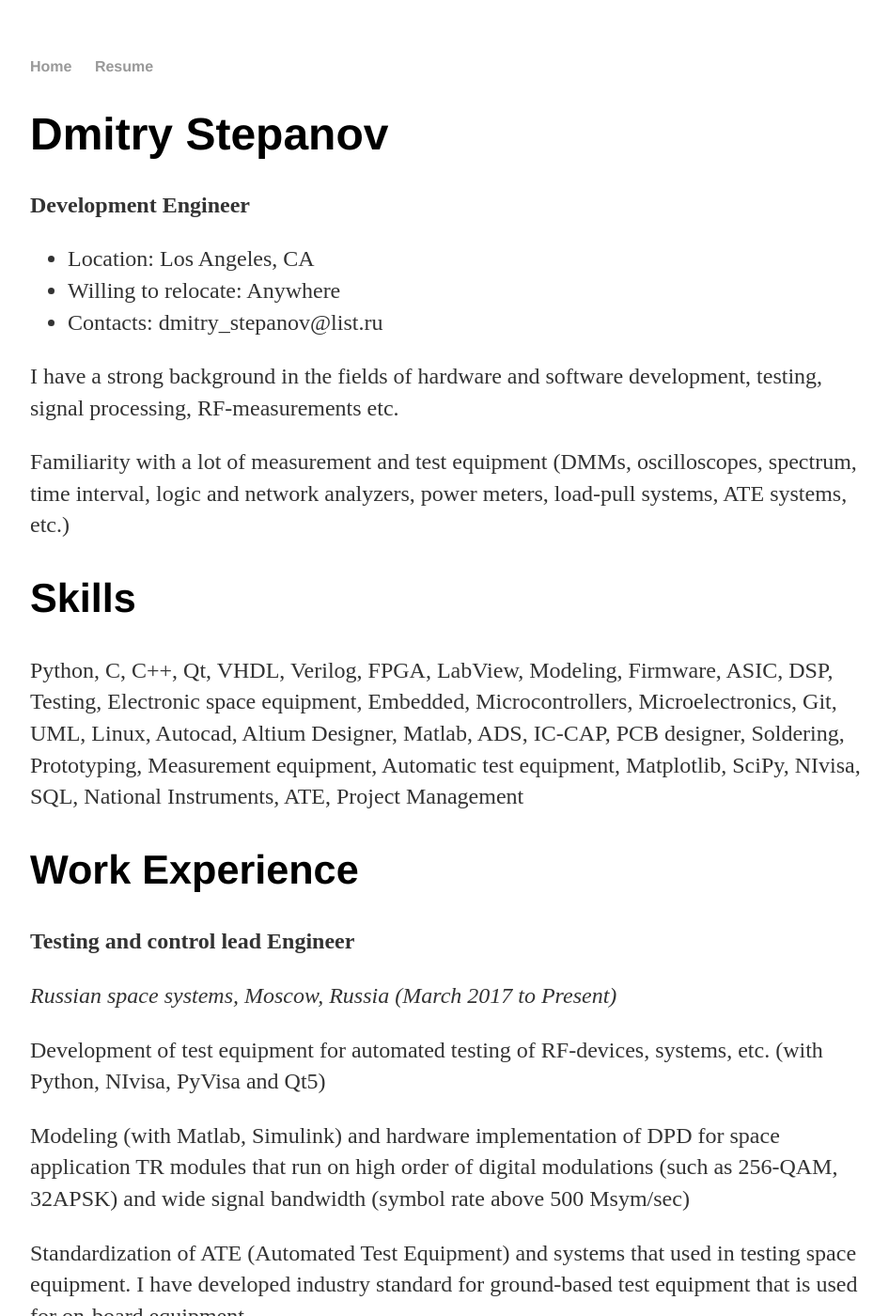
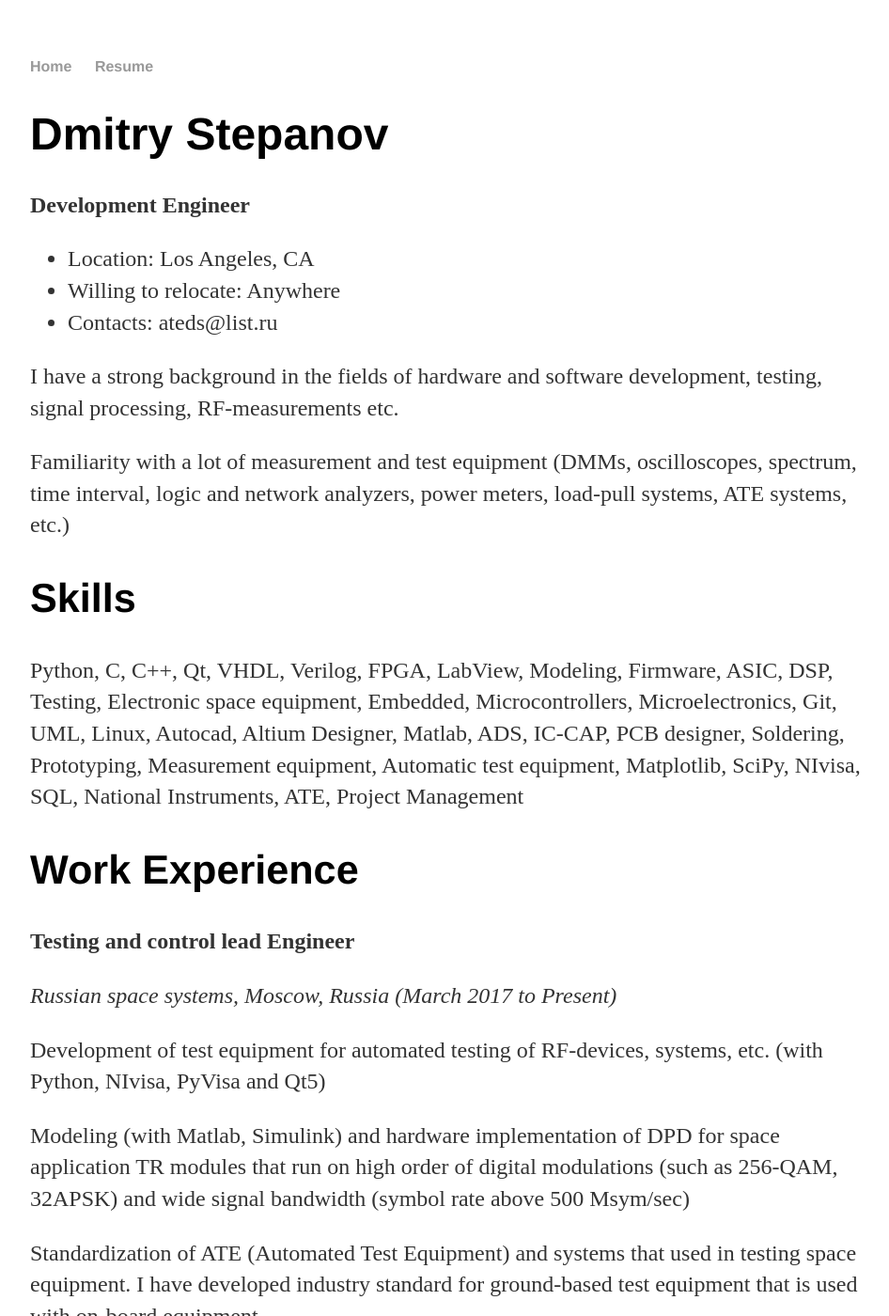
Before and after one commit to dmitrystp/dmitrystp.github.io, a Jekyll site: the page built from resume/index.md, in a window 1280 px wide and 1400 px high. Shown: the whole window at 94% size, without its empty margins (160-1106 px from the left). Built offline with Jekyll 4.4.1, drawn with Linux system fonts in a browser that asks for light colours; some of the changed text lies outside the part shown.

Commit message:
v2.1 email was fixed

```diff
--- a/resume/index.md
+++ b/resume/index.md
@@ -6,7 +6,7 @@ title: "Dmitry Stepanov"
 
 *   Location: Los Angeles, CA
 *   Willing to relocate: Anywhere
-*   Contacts: dmitry_stepanov@list.ru
+*   Contacts: ateds@list.ru
 
 I have a strong background in the fields of hardware and software development, testing, signal processing, RF-measurements etc.
 
```
Also changed, not shown: other parts of resume/index.md (+1 -1 lines).
